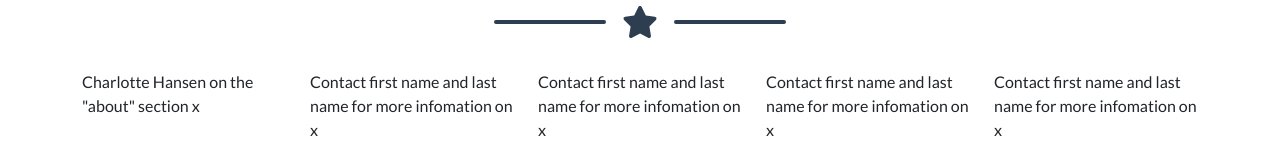
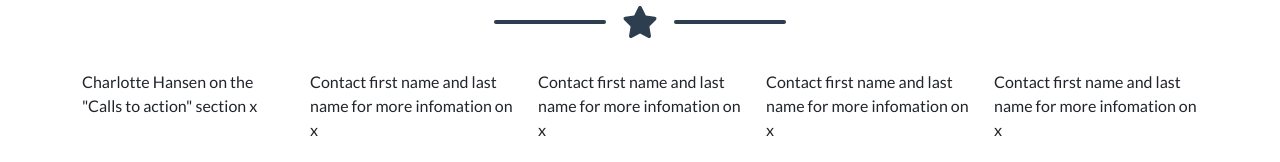
Before and after one commit to ISS-210-Group-5/ISS210Group5, a plain HTML site: page index.html in a window 1280 px wide. Shown: the part 2280-2442 px from the top of the page. Drawn offline with nearby package versions, Linux system fonts and the light colour scheme.

Commit message:
Update index.html

```diff
--- a/index.html
+++ b/index.html
@@ -152,7 +152,7 @@
                 </div>
                <!--List Contributor's Names and attributions-->
                 <div class="row justify-content-center">
-                    <div class="col-sm"><p> Charlotte Hansen on the "about" section x</p></div>
+                    <div class="col-sm"><p> Charlotte Hansen on the "Calls to action" section x</p></div>
                     <div class="col-sm"><p>Contact first name and last name for more infomation on x</p></div>
                     <div class="col-sm"><p>Contact first name and last name for more infomation on x</p></div>
                     <div class="col-sm"><p>Contact first name and last name for more infomation on x</p></div>
```
